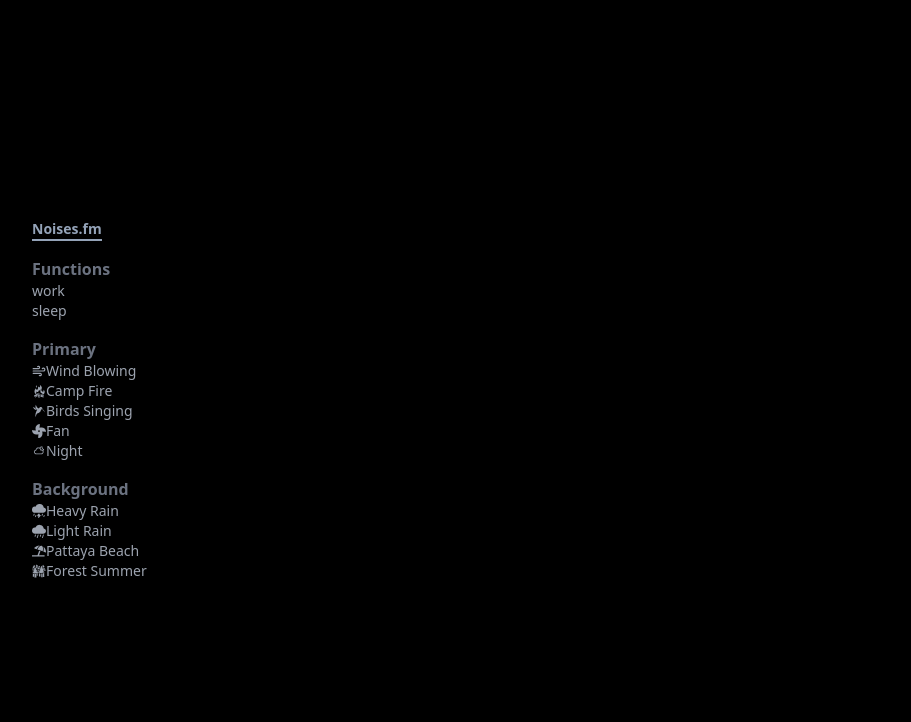
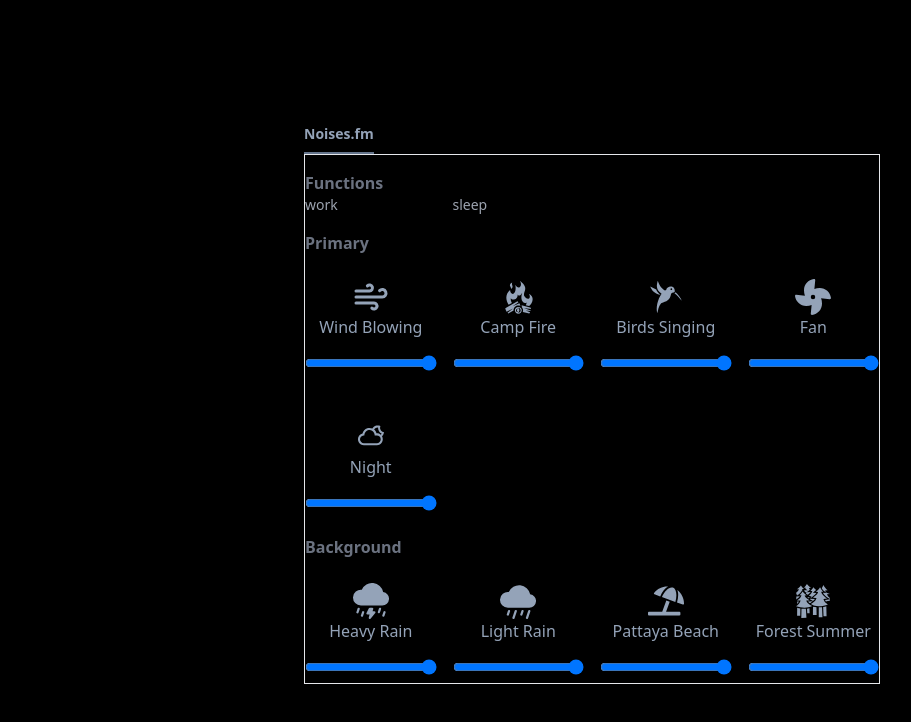
Before and after one commit to nishantrpai/noises.fm, a Next.js app: page / in a window 1280 px wide. Shown: the top 722 px of the page, without its empty margins (48-959 px from the left). Built offline with nearby package versions, Linux system fonts and the light colour scheme.

Commit message:
feat: 🎸 design
sounds get a new design

```diff
--- a/components/noise.tsx
+++ b/components/noise.tsx
@@ -8,12 +8,16 @@
   const [volume, setVolume] = useState(100)
 
   const loopFn = () => {
+    console.log('triggered')
     let duration = Math.ceil(audioRef?.current?.duration * 100)
     //timeout before playing the track again
-    let timeout = Math.floor(Math.random() * 10 * duration) + 5 * duration
+    let timeout = Math.floor(Math.random() * 4 * duration) + 2 * duration
     //start playing after timeout
     setTimeout(() => {
+      if (noise.isPlaying) {
+        console.log('playing', noise.name)
         audioRef.current?.play()
+      }
     }, timeout)
   }
 
@@ -24,38 +28,32 @@
     }
   }
   useEffect(() => {
+    if (!noise.src.includes('background'))
+      audioRef.current.addEventListener('ended', loopFn)
+  }, [])
+
+  useEffect(() => {
     //for bg noise dont add event
-    if (audioRef && audioRef.current) {
-      if (noise.src.includes('background')) {
-        console.log('set volume')
-        volumeCtrl(0.4)
-      } else {
-        volumeCtrl(0.5)
-      }
-      if (noise.isPlaying && !noise.src.includes('background'))
-        audioRef.current.addEventListener('ended', loopFn)
-    }
+    if (audioRef && audioRef.current)
+      if (noise.isPlaying) audioRef.current.play()
+      else audioRef.current.pause()
   }, [noise.isPlaying])
 
   return (
-    <div className="flex flex-col">
     <div
-        className="flex items-center text-sm"
+      className={`flex flex-col py-2 ${
+        noise.isPlaying ? 'text-white' : 'text-slate-400'
+      }`}
+    >
+      <div
+        className="flex flex-col items-center py-4"
         onClick={() => {
           playSong(noise)
         }}
       >
-        {noise.icon} {noise.name}
+        <span className="text-4xl">{noise.icon}</span>
+        <span>{noise.name}</span>
       </div>
-      {noise.isPlaying && (
-        <div>
-          <audio
-            ref={audioRef}
-            src={noise.src}
-            autoPlay
-            loop={noise.src.includes('background')} //background noise needn't worry about delay for looping
-          />
-          <div className="flex">
       <input
         type="range"
         value={volume}
@@ -63,22 +61,11 @@
         max="100"
         onChange={(e) => volumeCtrl(parseInt(e.target.value) / 100)}
       />
-            {/* <button
-              className="w-24 bg-gray-100 p-2"
-              onClick={() => volumeCtrl(audioRef?.current?.volume + 0.01)}
-            >
-              +
-            </button>
-            <span className="w-24 p-2">{volume}</span>
-            <button
-              className="w-24 bg-gray-100 p-2"
-              onClick={() => volumeCtrl(audioRef?.current?.volume - 0.01)}
-            >
-              -
-            </button> */}
-          </div>
-        </div>
-      )}
+      <audio
+        ref={audioRef}
+        src={noise.src}
+        loop={noise.src.includes('background')} //background noise needn't worry about delay for looping
+      />
     </div>
   )
 }
--- a/pages/index.tsx
+++ b/pages/index.tsx
@@ -14,12 +14,16 @@
         <link rel="icon" href="/favicon.ico" />
       </Head>
 
-      <main className="flex w-full flex-1 flex-col justify-center px-20">
+      <main className="flex	max-h-fit w-full max-w-xl flex-1 flex-col justify-center">
         {/** items center */}
-        <h1 className="text-sm font-bold w-max border-b-2 border-slate-400 text-slate-400">
+        <div className="max-h-max">
+          <h1 className="w-max border-b-2 border-slate-500 py-2 text-sm font-bold text-slate-400">
             Noises.fm
           </h1>
+          <div className="border">
+            {/** player */}
             <p className="mt-4 font-bold text-gray-500">Functions</p>
+            <div className="grid grid-cols-4 gap-4">
               {functions.map((fn) => (
                 <a
                   onClick={() => playFn(fn.name)}
@@ -30,27 +34,25 @@
                   {fn.name}
                 </a>
               ))}
+            </div>
             <p className="mt-4 font-bold text-gray-500">Primary</p>
+            <div className="grid grid-cols-4 gap-4">
               {noises
                 .filter((noise) => noise.src.includes('primary'))
                 .map((noise: Noise) => (
-            <div
-              className={`${noise.isPlaying ? 'text-white' : 'text-gray-400'}`}
-            >
                   <NoiseComponent noise={noise} playSong={playSong} />
+                ))}
             </div>
-          ))}
-
             <p className="mt-4 font-bold text-gray-500">Background</p>
+            <div className="grid grid-cols-4 gap-4">
               {noises
                 .filter((noise) => noise.src.includes('background'))
                 .map((noise: Noise) => (
-            <div
-              className={`${noise.isPlaying ? 'text-white' : 'text-gray-400'}`}
-            >
                   <NoiseComponent noise={noise} playSong={playSong} />
+                ))}
             </div>
-          ))}
+          </div>
+        </div>
       </main>
     </div>
   )
```
Lines whose indentation alone changed are shown as unchanged.
